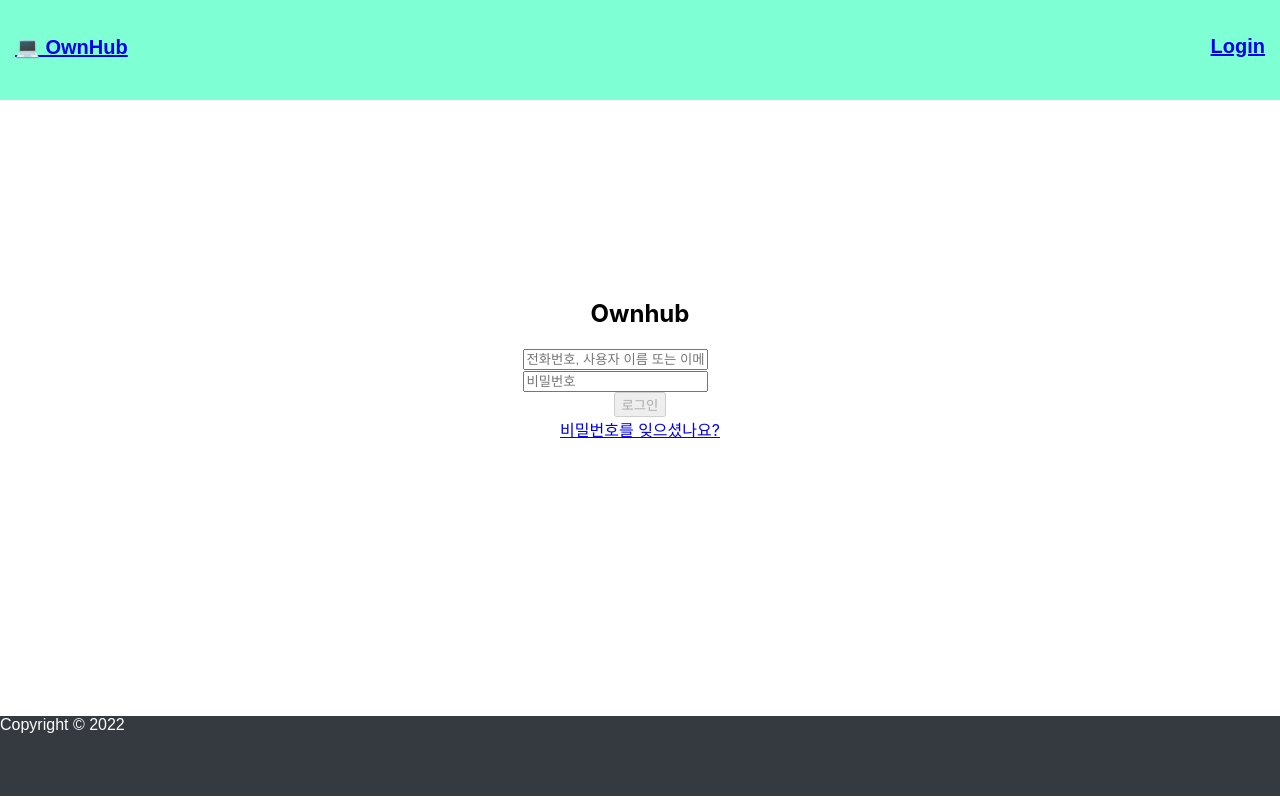
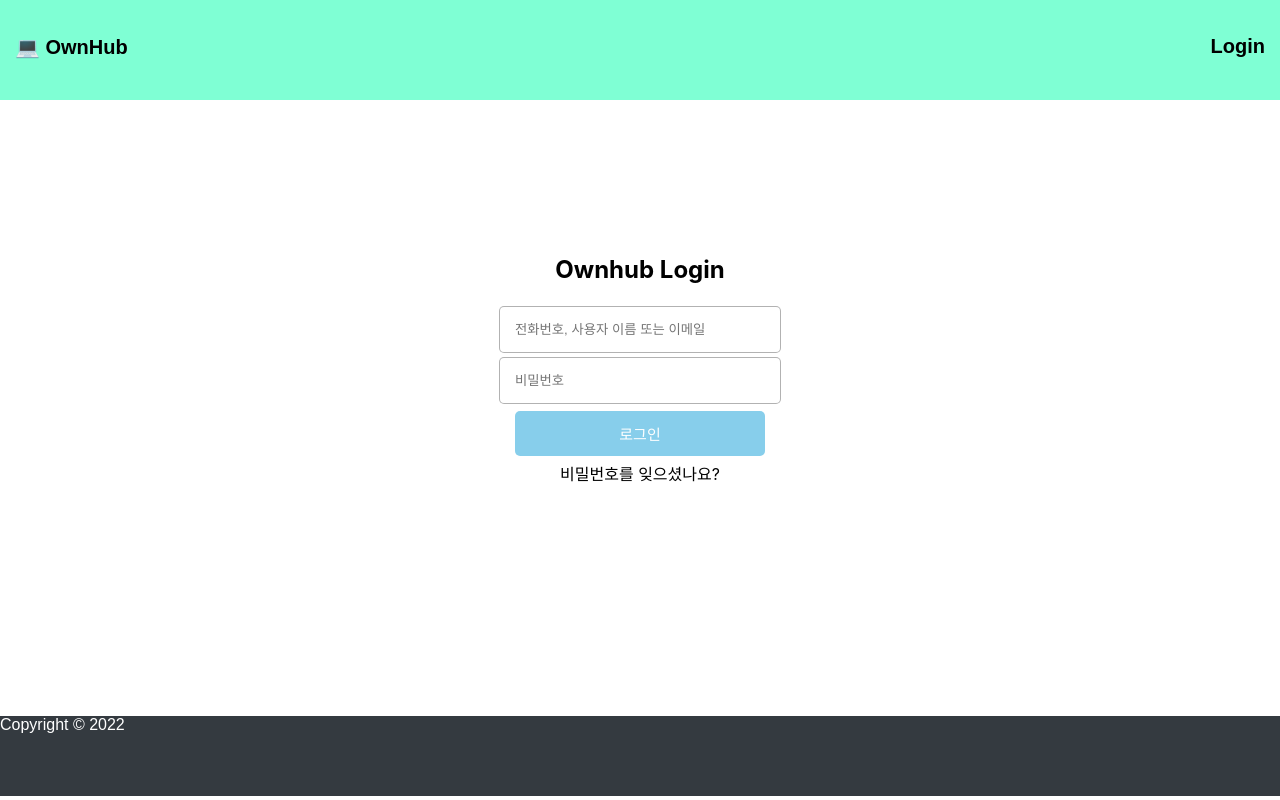
Before and after one commit to laykis/OwnHub, a React (Create React App) app in the folder src/main/ownhubfront/: page /login in a window 1280 px wide. Built offline with nearby package versions, Linux system fonts and the light colour scheme; no server answers; a web font is replaced by a local one.

Commit message:
Login updated
- Login problem fixed
- Login design improved

```diff
--- a/src/main/ownhubfront/src/App.css
+++ b/src/main/ownhubfront/src/App.css
@@ -44,6 +44,14 @@
   }
 }
 
+a {
+  text-decoration-line: none;
+}
+a:link, a:visited{
+  color:black;
+}
+
+
 /*Login*/
 .wrap-login{
   display: flex;
@@ -55,7 +63,7 @@
 }
 
 .input-box{
-  width: 250px;
+  width: 300px;
   align-items: center;
   text-align: center;
 }
@@ -63,3 +71,25 @@
 .login-form{
   width: 300px;
 }
+
+button {
+  border: none;
+  border-radius: 5px;
+  width: 250px;
+  padding: 12px 0;
+  margin: 5px;
+  color: #fff;
+  font-size: 15px;
+  background-color: skyblue;
+}
+
+
+.login-form input {
+  width: 250px;
+  height: 45px;
+  padding: 0 15px;
+  margin: 2px;
+  border-radius: 5px;
+  border: 0.5px solid rgba(0, 0, 0, 0.3);
+  justify-content: center;
+}
--- a/src/main/ownhubfront/src/function/Login.js
+++ b/src/main/ownhubfront/src/function/Login.js
@@ -66,18 +66,15 @@ function Login() {
             <body>
                 <div class="wrap-login">
                     <section class="login-section">
-                        <h1 class="logo">Ownhub</h1>
+                        <h1 class="logo">Ownhub Login</h1>
                         <form class="login-form">
                             <div class="input-box">
-                                <input id="inputId" type="text" placeholder="전화번호, 사용자 이름 또는 이메일" />
+                                <input id="inputId" type="text" name='userId' value={userId} onChange={handleUserId} placeholder="전화번호, 사용자 이름 또는 이메일" />
+                                <input id="inputPw" type="password" name='userPw' value={userPw} onChange={handleUserPw} placeholder="비밀번호" />
                             </div>
-                            <div class="input-box">
-                                <input id="inputPw" type="password" placeholder="비밀번호" />
-                            </div>
-                            <button type='button' id="loginBtn" class="btn primary" disabled>로그인</button>
-                            <div class="form-end">
-                                <a class="inline-link" href="$">비밀번호를 잊으셨나요?</a>
-                            </div>
+                            <a href="/main1"><button type='button' id="loginBtn" onClick={onClickLogin} class="btn primary">로그인</button></a>
+                            <br/>
+                            <a class="form-end" href="$">비밀번호를 잊으셨나요?</a>
                         </form>
                     </section>
                 </div>
@@ -85,21 +82,6 @@ function Login() {
         </div>
 
     )
-        {/*
-        <div>
-            <h2>Login</h2>
-            <div>
-                <label htmlFor='userId'>ID : </label>
-                <input type='text' name='userId' value={userId} onChange={handleUserId}/>
-            </div>
-            <div>
-                <label htmlFor='userPw'>PW : </label>
-                <input type='password' name='userPw' value={userPw} onChange={handleUserPw}/>
-            </div>
-            <div>
-                <button type="button" onClick={onClickLogin}>Login</button>
-            </div>
-        </div>*/}
 }
 
 export default Login;
```
